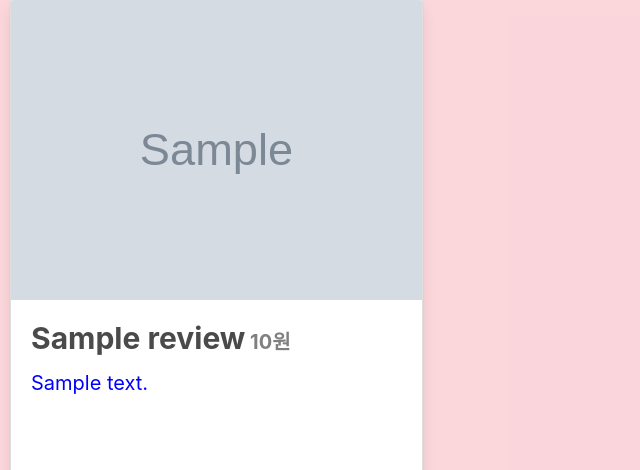
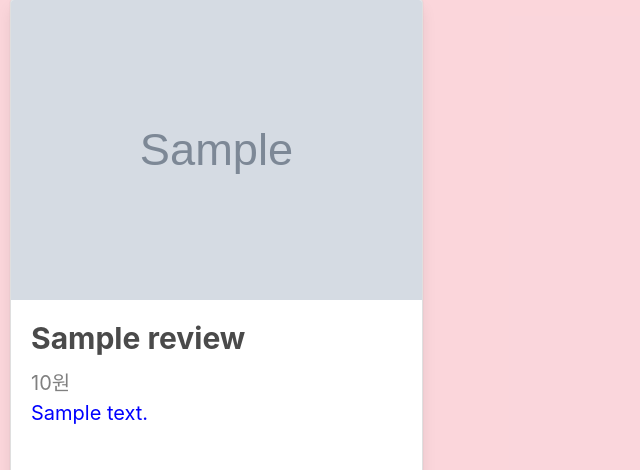
Before and after one commit to camping-view/hanghae-4-1, a Flask app: page / in a window 1280 px wide. Shown: the part 239-709 px from the top of the page, without its empty margins (0-640 px from the left). Run offline with Flask 2, Linux system fonts and the light colour scheme; grey boxes marked "Sample" are stand-in pictures; a database or web service that is not in the repository returns one stand-in record (values such as "Sample title"); some libraries are stand-ins or nearby versions; some web fonts are replaced.

Commit message:
리스트 CSS 수정

```diff
--- a/static/css/mystyle.css
+++ b/static/css/mystyle.css
@@ -53,8 +53,8 @@ input::-webkit-calendar-picker-indicator {
 }
 
 .help {
-                color: gray;
-            }
+    color: gray;
+}
 
 .card {
     width: 500px;
@@ -62,21 +62,23 @@ input::-webkit-calendar-picker-indicator {
     margin: 10px 10px 10px 10px;
 }
 
-.card-img-top{
+.card-img-top {
     height: 300px;
 }
 
-.card-title{
+.card-title {
+    line-height 30px;
     font-size: 30px;
     font-weight: bold;
+
 }
 
-.card-price{
+.card-price {
     font-size: 20px;
     color: gray;
 }
 
-.card-comment{
+.card-comment {
     height: 100px;
     font-size: 20px;
     color: blue;
--- a/templates/index.html
+++ b/templates/index.html
@@ -68,27 +68,15 @@
 <section class="section-index">
     <div class="card-columns">
         {% for review in reviews %}
-            {% if review.crawling_image == '' %}
                 <div class="card">
-                    <img class="card-img-top" src="{{ review.image }}" alt="Card image cap">
+                    <img class="card-img-top" src="{{ review.crawling_image }}" alt="Card image cap">
                     <div class="card-body">
-                        <h5 class="card-title">{{ review.name }}<span
-                                class="card-price">        {{ review.price }}원</span></h5>
+                        <h5 class="card-title">{{ review.name }}</h5>
+                        <p class="card-price">{{ review.price }}원</p>
                         <p class="card-comment">{{ review.content }}</p>
                         <p class="card-star">별점: {{ review.star }}</p>
                     </div>
                 </div>
-            {% else %}
-                <div class="card">
-                    <img class="card-img-top" src="{{ review.crawling_image }}" alt="Card image cap">
-                    <div class="card-body">
-                        <h5 class="card-title">{{ review.name }}<span
-                                class="card-price">        {{ review.price }}원</span></h5>
-                        <p class="card-comment">{{ review.content }}</p>
-                        <p class="card-star">별점: {{ review.star }}</p>
-                    </div>
-                </div>
-            {% endif %}
         {% endfor %}
     </div>
 </section>
```
